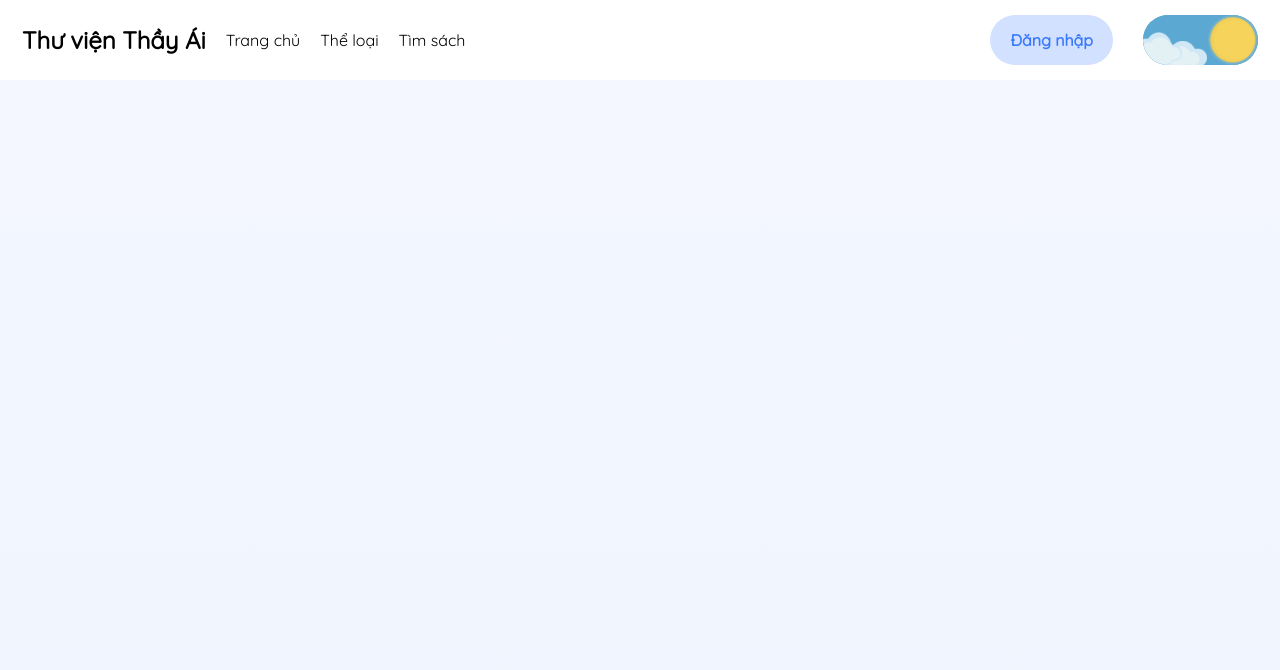
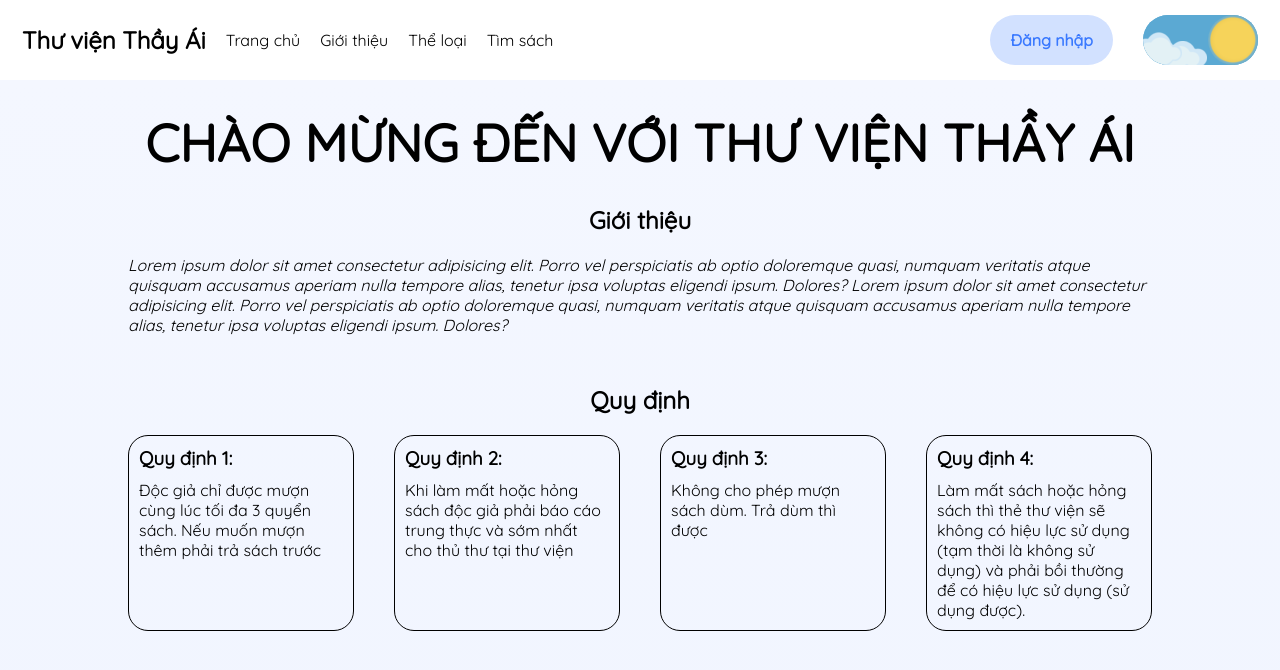
Before and after one commit to tranviendai/Libarian, a React (Create React App) app in the folder frontend/: page /LMS/About in a window 1280 px wide. Shown: the top 670 px of the page. Built offline with nearby package versions, Linux system fonts and the light colour scheme.

Commit message:
add About page

```diff
--- a/frontend/src/App.js
+++ b/frontend/src/App.js
@@ -7,6 +7,7 @@ import CategoryPage from './pages/category';
 import BookPage from './pages/book';
 import BookDetailPage from './pages/book-detail';
 import PutBookPage from './pages/put-book';
+import AboutPage from './pages/about';
 
 function App() {
   return <GlobalContextProvider>
@@ -20,6 +21,7 @@ function App() {
           <Route path='/LMS/Book/:id' element={<BookDetailPage />} />
           <Route path='/LMS/AddBook' element={<PutBookPage />} />
           <Route path='/LMS/UpdateBook/:id' element={<PutBookPage />} />
+          <Route path='/LMS/About/' element={<AboutPage />} />
         </Routes>
       </Layout>
     </BrowserRouter>
--- a/frontend/src/App.scss
+++ b/frontend/src/App.scss
@@ -119,6 +119,21 @@ a{
 }
 .hidden{
   display: none;
+}
+.mb-10 {
+  margin-bottom: 10px;
+}
+.mb-20 {
+  margin-bottom: 20px;
+}
+.mb-30 {
+  margin-bottom: 30px;
+}
+.mb-40 {
+  margin-bottom: 40px;
+}
+.mb-50 {
+  margin-bottom: 50px;
 }
 
 .dialog{
@@ -879,6 +894,12 @@ a{
     }
   }
 
+  .popular{
+    text-align: left;
+    width: 100%;
+    margin-bottom: 20px;
+  }
+
 }
 //END HOMEPAGE
 
@@ -1112,3 +1133,20 @@ a{
   }
 }
 //END PUT BOOK PAGE
+
+//ABOUT PAGE
+.about-page{
+
+  .rules{
+    display: grid;
+    grid-template-columns: repeat(4, 1fr);
+    gap: 40px;
+
+    .rule{
+      border-radius: 20px;
+      border: 1px solid black;
+      padding: 10px;
+    }
+  }
+}
+//END ABOUT PAGE
--- a/frontend/src/components/shared/navbar.jsx
+++ b/frontend/src/components/shared/navbar.jsx
@@ -16,6 +16,7 @@ const Nav = () => {
         <div className="left">
             <h2>Thư viện Thầy Ái</h2>
             <Link to={'/LMS'}>Trang chủ</Link>
+            <Link to={'/LMS/About'}>Giới thiệu</Link>
             <Link to={'/LMS/Category'}>Thể loại</Link>
             <Link to={'/LMS/Book'}>Tìm sách</Link>
         </div>
--- /dev/null
+++ b/frontend/src/pages/about.jsx
@@ -0,0 +1,32 @@
+
+const AboutPage = () => {
+    return <div className="about-page container-80">
+        <h2 className="text-center page-title">CHÀO MỪNG ĐẾN VỚI THƯ VIỆN THẦY ÁI</h2>
+        <h2 className="text-center mb-20">Giới thiệu</h2>
+        <p className="intro mb-50"><i>
+            Lorem ipsum dolor sit amet consectetur adipisicing elit. Porro vel perspiciatis ab optio doloremque quasi, numquam veritatis atque quisquam accusamus aperiam nulla tempore alias, tenetur ipsa voluptas eligendi ipsum. Dolores?
+            Lorem ipsum dolor sit amet consectetur adipisicing elit. Porro vel perspiciatis ab optio doloremque quasi, numquam veritatis atque quisquam accusamus aperiam nulla tempore alias, tenetur ipsa voluptas eligendi ipsum. Dolores?
+        </i></p>
+        <h2 className="text-center mb-20">Quy định</h2>
+        <div className="rules">
+            <div className="rule">
+                <h3 className="mb-10">Quy định 1:</h3>
+                <p>Độc giả chỉ được mượn cùng lúc tối đa 3 quyển sách. Nếu muốn mượn thêm phải trả sách trước</p>
+            </div>
+            <div className="rule">
+                <h3 className="mb-10">Quy định 2:</h3>
+                <p>Khi làm mất hoặc hỏng sách độc giả phải báo cáo trung thực và sớm nhất cho thủ thư tại thư viện</p>
+            </div>
+            <div className="rule">
+                <h3 className="mb-10">Quy định 3:</h3>
+                <p>Không cho phép mượn sách dùm. Trả dùm thì được</p>
+            </div>
+            <div className="rule">
+                <h3 className="mb-10">Quy định 4:</h3>
+                <p>Làm mất sách hoặc hỏng sách thì thẻ thư viện sẽ không có hiệu lực sử dụng (tạm thời là không sử dụng) và phải bồi thường để có hiệu lực sử dụng (sử dụng được). </p>
+            </div>
+        </div>
+    </div>
+}
+
+export default AboutPage
--- a/frontend/src/pages/home.jsx
+++ b/frontend/src/pages/home.jsx
@@ -100,9 +100,9 @@ const Home = () => {
                 </div>
             </div>
 
-
             {loading && <div className="loader"></div>}
             <div className="container-80">
+                <h2 className='popular'>Sách được mượn nhiều:</h2>
                 <BooksGrid bookList={bookList} />
             </div>
 
```
